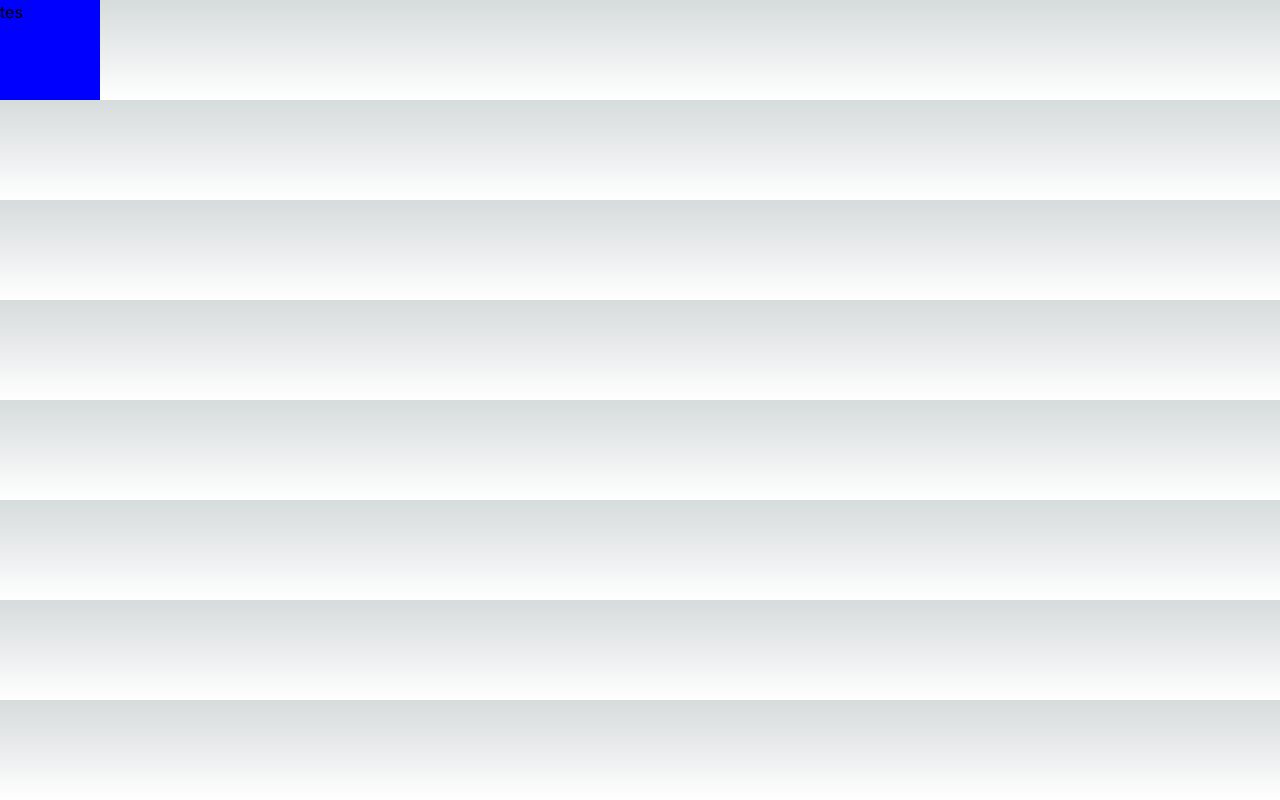
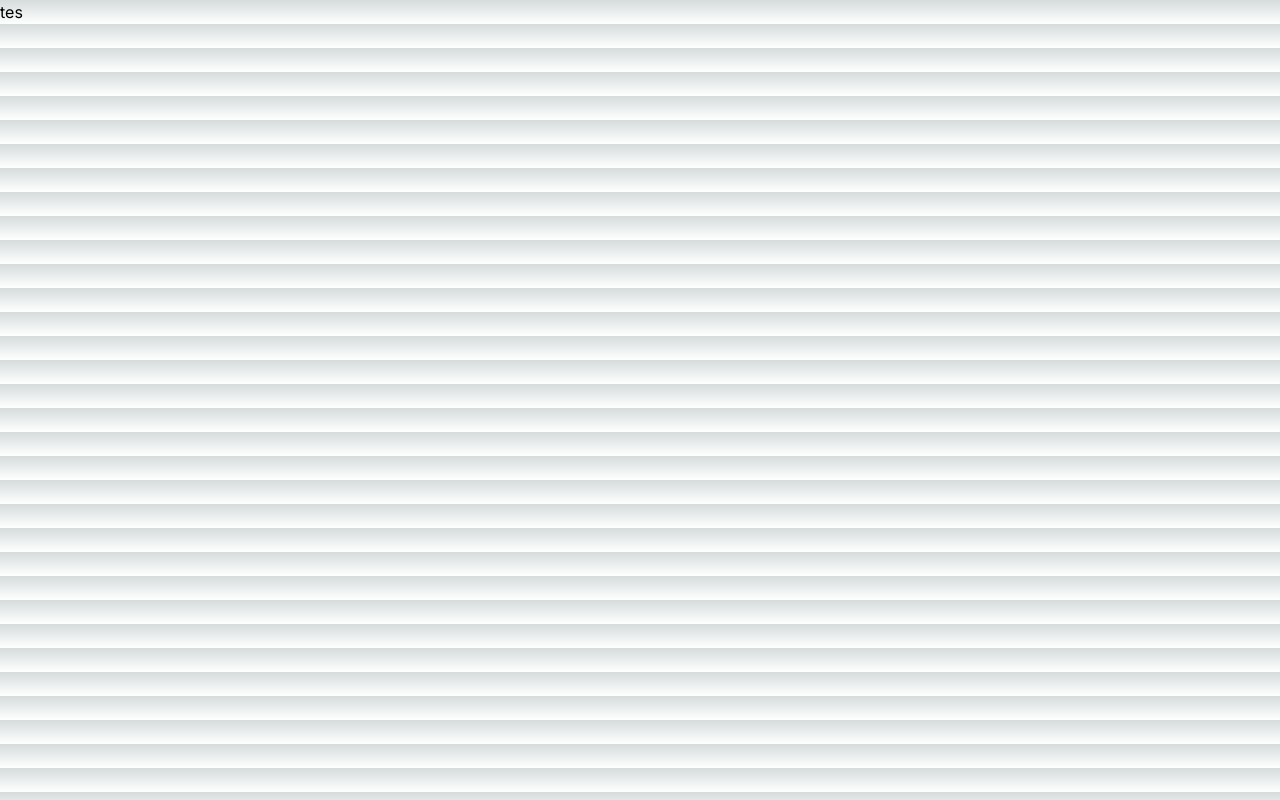
Before and after one commit to mbahmu25/test_host, a Next.js app: page / in a window 1280 px wide. Built offline with nearby package versions, Linux system fonts and the light colour scheme.

Commit message:
Update tailwind.config.ts

```diff
--- a/tailwind.config.ts
+++ b/tailwind.config.ts
@@ -1,11 +1,10 @@
 import type { Config } from "tailwindcss";
-
+const path = require('path');
 const config: Config = {
   important:true,
   content: [
-    "./pages/**/*.{js,ts,jsx,tsx,mdx}",
-    "./components/**/*.{js,ts,jsx,tsx,mdx}",
-    "./app/**/*.{js,ts,jsx,tsx,mdx}",
+    path.join(__dirname, 'pages/**/*.{js,ts,jsx,tsx}'),
+    path.join(__dirname, 'components/**/*.{js,ts,jsx,tsx}'),
   ]
 };
 export default config;
```
